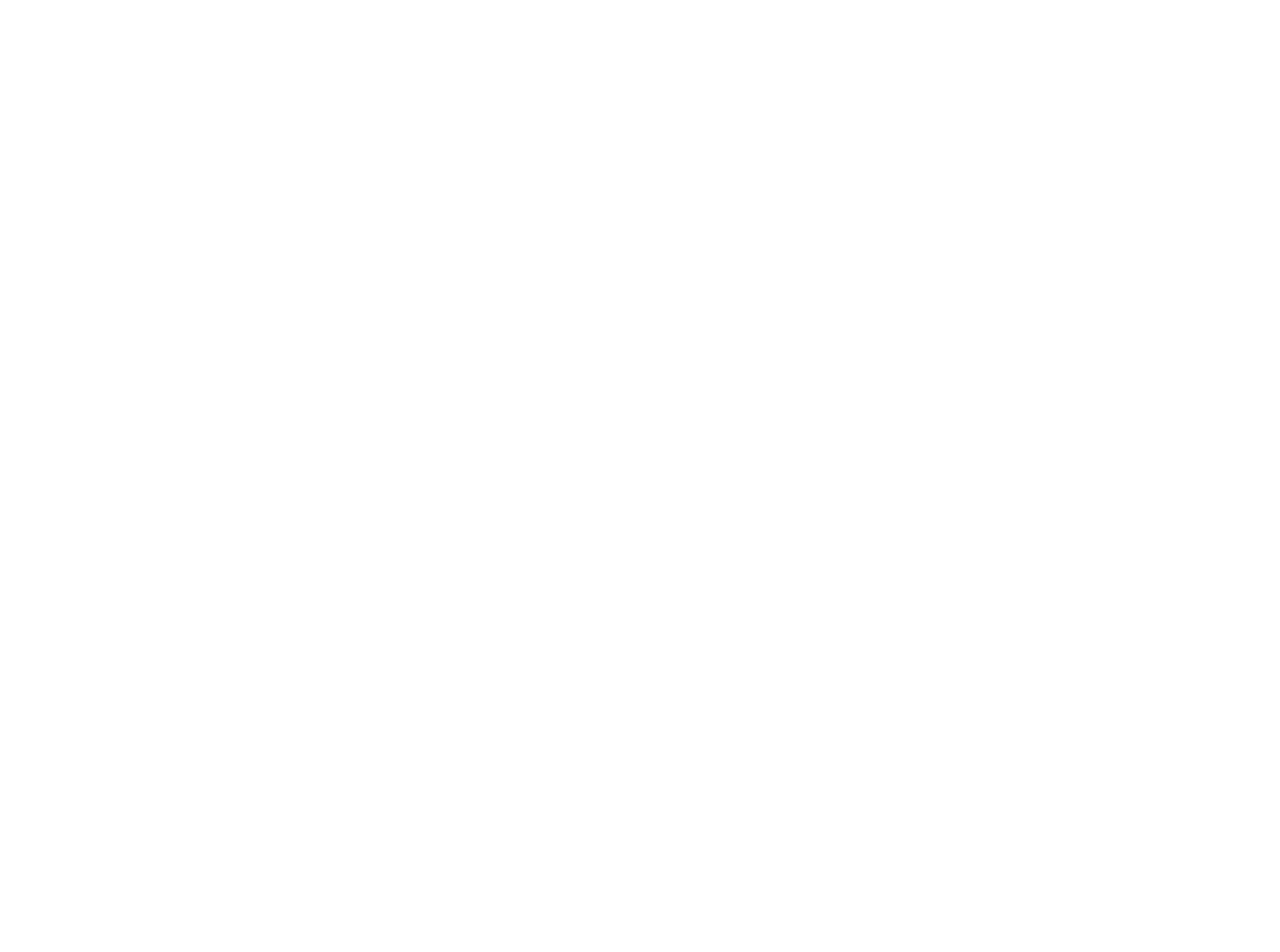
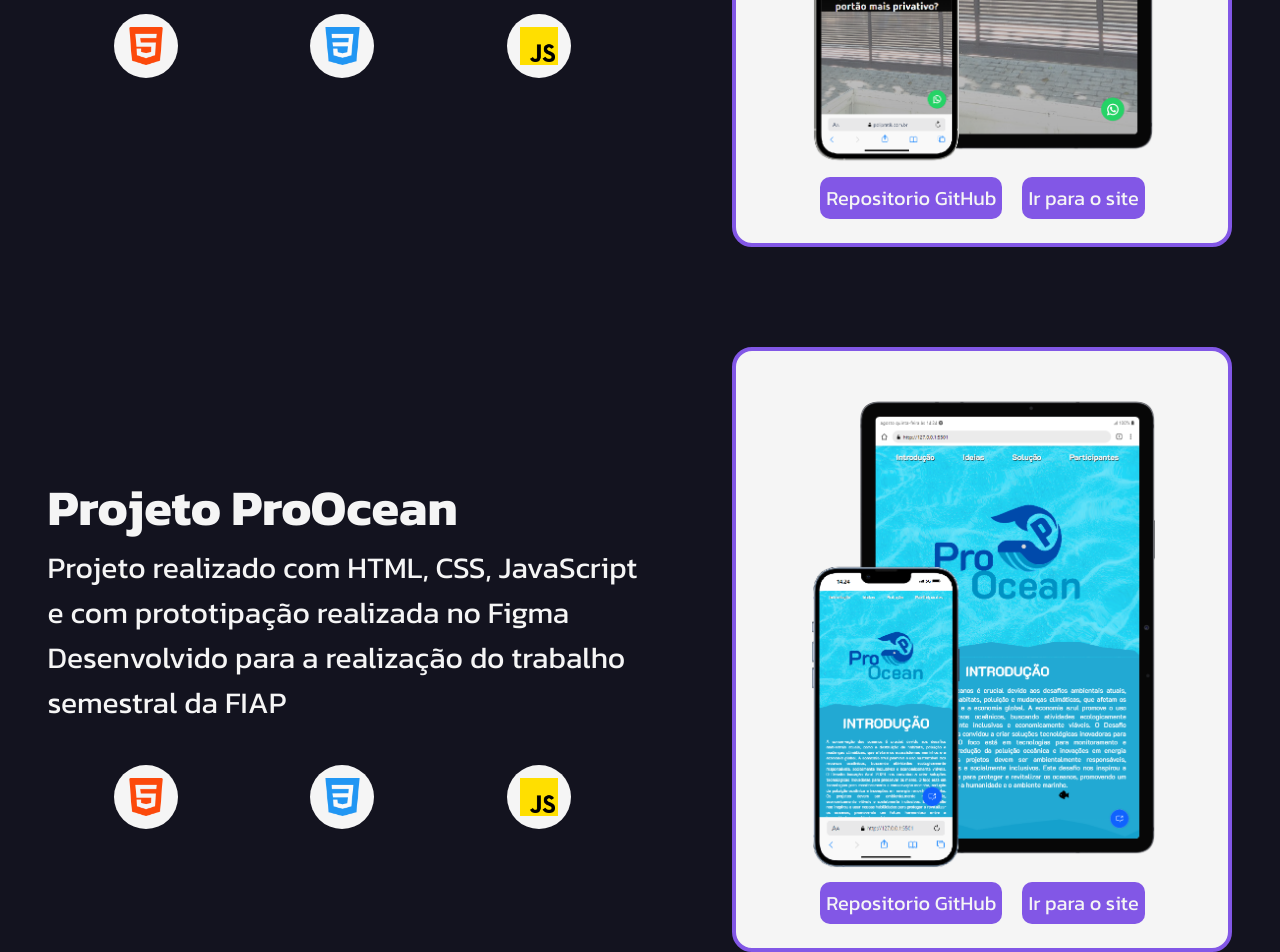
Before and after one commit to luizpaulo73/portifolio, a React (Vite) app: page / in a window 1280 px wide. Shown: the part 1537-2489 px from the top of the page. Before the commit the page ends 1078 px from the top, so only its background shows below. Built offline with nearby package versions, Linux system fonts and the light colour scheme; a web font is replaced by a local one.

Commit message:
section projetos iniciada

```diff
--- a/src/App.jsx
+++ b/src/App.jsx
@@ -1,7 +1,9 @@
-import './App.css'
-import Header from "./components/Header/Header.jsx"
+import './App.css';
+import Header from "./components/Header/Header.jsx";
 import Sobre from './components/Sobre/Sobre.jsx';
 import Habilidades from './components/Habilidades/Habilidades.jsx';
+import ProjetoPk from './components/ProjetoPk/ProjetoPk.jsx';
+import ProjetoGs from './components/ProjetoGs/ProjetoGs.jsx';
 
 export default function App() {
 
@@ -11,6 +13,8 @@
       <main>
       <Sobre />
       <Habilidades />
+      <ProjetoPk />
+      <ProjetoGs />
       </main>
     </>
   )
--- a/src/components/Header/Header.jsx
+++ b/src/components/Header/Header.jsx
@@ -9,7 +9,7 @@
                 <ul>
                     <li><a href="#sobre" className="links">Sobre</a></li>
                     <li><a href="#habilidades" className="links">Habilidades</a></li>
-                    <li><a href="#projetos" className="links">Projetos</a></li>
+                    <li><a href="#meus-projetos" className="links">Projetos</a></li>
                     <li><a href="#contato" className="links">Contato</a></li>
                 </ul>
             </nav>
--- /dev/null
+++ b/src/components/ProjetoGs/ProjetoGs.jsx
@@ -0,0 +1,71 @@
+import "./ProjetoGs.css";
+import polipratik from "../img/proocean.png";
+import htmlLogo from "../img/html-5.png";
+import cssLogo from "../img/css-3.png";
+import jsLogo from "../img/js.png";
+
+export default function ProjetoGs() {
+  return (
+    <section id="meus-projetos">
+      <div className="projetos">
+        <div className="info-projeto">
+          <h1 className="h1-projeto">Projeto ProOcean</h1>
+          <p className="desc-projeto">
+            Projeto realizado com HTML, CSS, JavaScript
+          </p>
+          <p className="desc-projeto"> e com prototipação realizada no Figma</p>
+          <p className="desc-projeto">Desenvolvido para a realização do trabalho</p><p className="desc-projeto"> semestral da FIAP</p>
+          <div className="logos-tecnologias">
+            <div className="div-tecnologia">
+              <img
+                src={htmlLogo}
+                alt="Logo HTML"
+                className="tecnologias-utilizadas"
+              />
+            </div>
+            <div className="div-tecnologia">
+              <img
+                src={cssLogo}
+                alt="Logo CSS"
+                className="tecnologias-utilizadas"
+              />
+            </div>
+            <div className="div-tecnologia">
+              <img
+                src={jsLogo}
+                alt="Logo JavaScript"
+                className="tecnologias-utilizadas"
+              />
+            </div>
+          </div>
+        </div>
+        <div className="lista-projetos">
+          <div className="site-pk">
+            {/* <h2 className='titulo-site'>Site da PolipratiK</h2> */}
+            <img
+              src={polipratik}
+              alt="Site Polipratik"
+              className="img-site-pk"
+            />
+            <div className="links-projeto">
+              <a
+                href="https://github.com/yunkbaza/Global_Solution_ProOcean"
+                target="_blank"
+                className="link-repositorio"
+              >
+                Repositorio GitHub
+              </a>
+              <a
+                href="#"
+                target="_blank"
+                className="acessar-projeto"
+              >
+                Ir para o site
+              </a>
+            </div>
+          </div>
+        </div>
+      </div>
+    </section>
+  );
+};
--- /dev/null
+++ b/src/components/ProjetoPk/ProjetoPk.css
@@ -0,0 +1,104 @@
+#meus-projetos {
+    background-color: #13131f;
+    padding-top: 100px;
+}
+
+.projetos {
+    display: flex;
+    justify-content: space-around;
+}
+
+.site-pk {
+    width: 500px;
+    background-color: whitesmoke;
+    padding: 30px;
+    display: flex;
+    flex-direction: column;
+    align-items: center;
+    text-align: center;
+    border-radius: 20px;
+    border: 4px solid #8257E6;
+}
+
+.img-site-pk {
+    width: 80%;
+    margin: 20px 0 20px;
+}
+
+.links-projeto a {
+    text-decoration: none;
+}
+
+.titulo-site {
+    font-size: 30px;
+    font-family: "kanit";
+    font-weight: 400;
+}
+
+.link-repositorio , .acessar-projeto {
+    font-size: 20px;
+    background-color: #8257E6;
+    color: whitesmoke;
+    font-family: "kanit";
+    padding: 6px;
+    border-radius: 10px;
+    transition: 0.4s ease-in-out;
+}
+
+.link-repositorio {
+    margin-right: 20px;
+}
+
+.link-repositorio:hover {
+    background-color: #2b3137;
+}
+
+.acessar-projeto:hover {
+    background-color: #4c28a0;
+}
+
+.tecnologias-utilizadas {
+    width: 3vw;
+}
+
+.div-tecnologia {
+    background-color: whitesmoke;
+    width: 5vw;
+    height: 5vw;
+    display: flex;
+    justify-content: center;
+    align-items: center;
+    border-radius: 50%;
+}
+
+.logos-tecnologias {
+    display: flex;
+    justify-content: space-around;
+    margin-top: 40px;
+}
+
+.div-tecnologia {
+    transition: 0.4s ease-in-out;
+}
+
+.div-tecnologia:hover {
+    transform: scale(1.1);
+}
+
+.h1-projeto {
+    font-size: 50px;
+    font-family: "kanit";
+    color: whitesmoke;
+}
+
+.desc-projeto {
+    font-size: 30px;
+    font-family: "kanit";
+    color: whitesmoke;
+}
+
+.info-projeto {
+    display: flex;
+    flex-direction: column;
+    justify-content: center;
+}
--- /dev/null
+++ b/src/components/ProjetoPk/ProjetoPk.jsx
@@ -0,0 +1,70 @@
+import "./ProjetoPk.css";
+import polipratik from "../img/polipratik.png";
+import htmlLogo from "../img/html-5.png";
+import cssLogo from "../img/css-3.png";
+import jsLogo from "../img/js.png";
+
+export default function ProjetoPk() {
+  return (
+    <section id="meus-projetos">
+      <div className="projetos">
+        <div className="info-projeto">
+          <h1 className="h1-projeto">PolipratiK WebSite</h1>
+          <p className="desc-projeto">
+            Projeto realizado com HTML, CSS, JavaScript
+          </p>
+          <p className="desc-projeto"> e com prototipação realizada no Figma</p>
+          <div className="logos-tecnologias">
+            <div className="div-tecnologia">
+              <img
+                src={htmlLogo}
+                alt="Logo HTML"
+                className="tecnologias-utilizadas"
+              />
+            </div>
+            <div className="div-tecnologia">
+              <img
+                src={cssLogo}
+                alt="Logo CSS"
+                className="tecnologias-utilizadas"
+              />
+            </div>
+            <div className="div-tecnologia">
+              <img
+                src={jsLogo}
+                alt="Logo JavaScript"
+                className="tecnologias-utilizadas"
+              />
+            </div>
+          </div>
+        </div>
+        <div className="lista-projetos">
+          <div className="site-pk">
+            {/* <h2 className='titulo-site'>Site da PolipratiK</h2> */}
+            <img
+              src={polipratik}
+              alt="Site Polipratik"
+              className="img-site-pk"
+            />
+            <div className="links-projeto">
+              <a
+                href="https://github.com/luizpaulo73/site-polipratik"
+                target="_blank"
+                className="link-repositorio"
+              >
+                Repositorio GitHub
+              </a>
+              <a
+                href="https://polipratik.com.br"
+                target="_blank"
+                className="acessar-projeto"
+              >
+                Ir para o site
+              </a>
+            </div>
+          </div>
+        </div>
+      </div>
+    </section>
+  );
+}
```
Also changed, not shown: src/components/ProjetoGs/ProjetoGs.css (added), src/components/img/polipratik.png (added), src/components/img/proocean.png (added).
